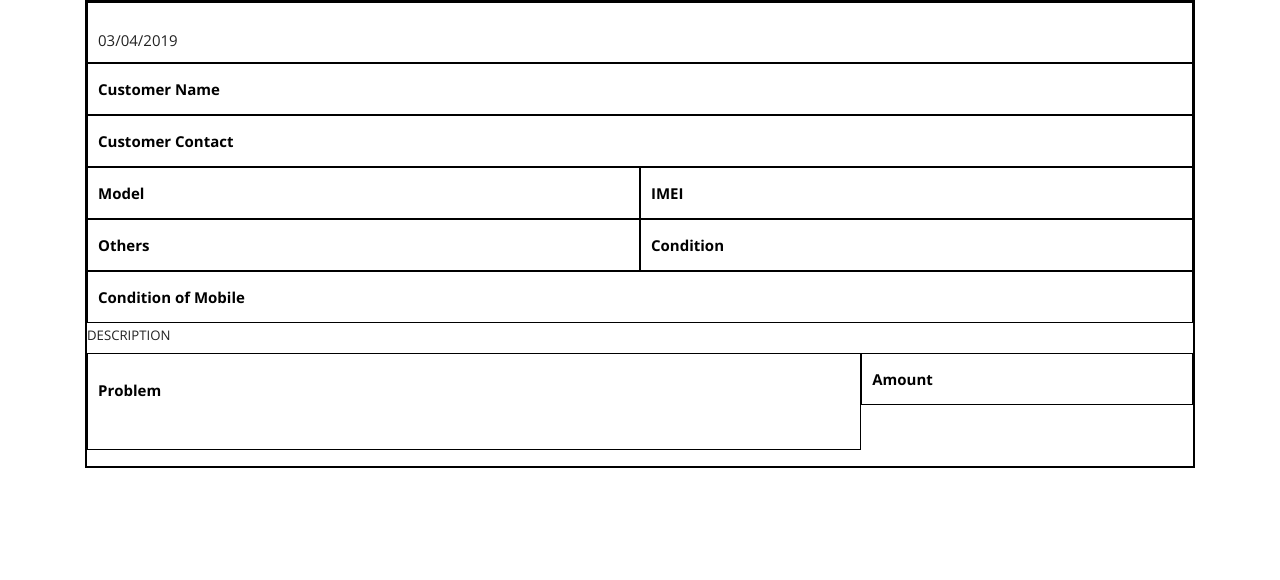
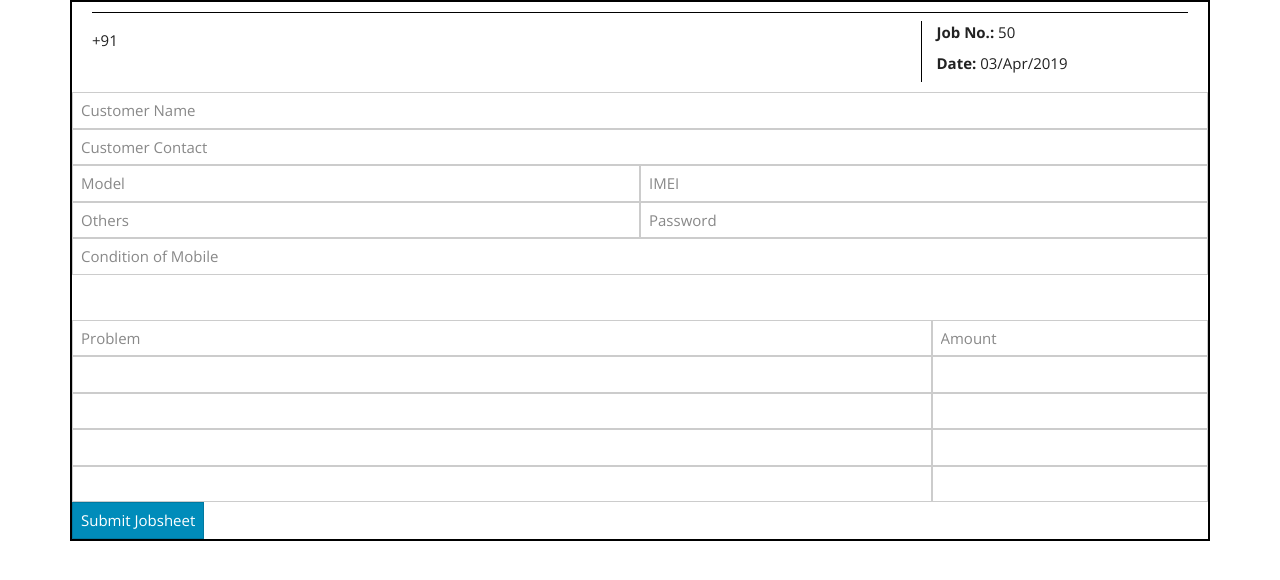
Before and after one commit to MayankValechha/job-sheet-app, a PHP site: page /createJobsheet.php in a window 1280 px wide. Shown: the top 580 px of the page. Run offline with PHP 8.4, Linux system fonts and the light colour scheme; data that the repository does not hold is empty.

Commit message:
Design change

```diff
--- a/createJobsheet.php
+++ b/createJobsheet.php
@@ -15,6 +15,10 @@
         $shop_info = mysqli_fetch_assoc($result);
     }
 
+    if(isset($_POST['submit_job'])) {
+        echo 'Submitted';
+    }
+
 ?>
 
 <!DOCTYPE html>
@@ -25,79 +29,112 @@
     <meta http-equiv="X-UA-Compatible" content="ie=edge">
     <link rel="stylesheet" href="https://bootswatch.com/4/yeti/bootstrap.min.css">
     <title>Create Jobsheet | Job Sheet Application</title>
+
     <style>
-        .jobsheet-wrapper {
-            border: 2px solid black;
+
+        .wrapper {
+            border:2px solid black;
+            padding:0;
         }
 
-        .header{
-            padding:10px;
-            border:1px solid black;
-        }
-        ::placeholder {
-            font-weight:bold;
-            color:black !important;
-        }
-        input, textarea{
-            border:1px solid black !important;
-            padding:25px 10px !important;
-        }
-        .sub-header {
-            width:60%;
+        .wrapper .header {
+            padding:10px 20px;
         }
 
-        .sub-sub-header {
-            width:40%;
+        .header h1 {
+            border-bottom:1px solid black;
         }
 
+        p {
+            margin:0 0 8px 0;
+        }
+
+        .sub-header {
+            border-right:1px solid black;
+        }
     </style>
 </head>
 
 <body>
+    <!-- NEW STYLING -->
+
+    <!-- START OF CONTAINER -->
     <div class="container">
+        <!-- START OF MAIN ROW -->
         <div class="row">
-            <div class="col-lg-12 col-xm-12 col-sm-12">
-                <div class="jobsheet-wrapper">
+            <div class="wrapper col-lg-12- col-md-12 col-sm-12">
+                <div class="header">
+                    <h1><?php echo $shop_info['name']; ?></h1>
 
-                    <div class="header">
-                        <!-- Shop Name -->
-                        <h2><?php echo $shop_info['name']; ?></h2>
-                        <div class="sub-header">
-
-                            <!-- Address and Contact Info of Shopkeeper -->
-                            <p class="lead"><?php echo $shop_info['address']; ?></p>
-                            <p class="lead"><?php echo $shop_info['contact']; ?></p>
-
-                            <!-- Date and Jobsheet Number Goes here -->
-                            <div class="sub-sub-header">
-                                <?php echo date("d/m/Y"); ?>
+                    <!-- START OF SUB-ROW  -->
+                    <div class="row">
+                        <div class="sub-header col-md-8 col-lg-9 col-sm-6">
+                            <div class="">
+                                <p><?php echo $shop_info['address']; ?></p>
+                                <p><?php echo "+91".$shop_info['contact']; ?></p>
                             </div>
                         </div>
+
+                        <div class="col-md-4 col-lg-3 col-sm-6">
+                            <p><b>Job No.:</b> 50</p>
+                            <p><b>Date: </b><?php echo date("d/M/Y"); ?></p>
                         </div>
-                    <form action="">
-                        <div class="form-group">
+                    </div>
+                    <!-- END OF SUB-ROW -->
+                </div>
+                <!-- END OF .header -->
+
+                <!-- START OF FORM -->
+                <form action="<?php echo $_SERVER['PHP_SELF']; ?>"  method="POST">
+                    <div class="form-group" style="margin:0;">
+                        <!-- 100% Width of Inputs -->
                         <input type="text" name="customer_name" class="form-control" placeholder="Customer Name">
                         <input type="text" name="customer_contact" class="form-control" placeholder="Customer Contact">
+
+                        <!-- 50% Width of Inputs -->
                         <div class="form-inline">
                             <input type="text" name="mobile_model" class="form-control" placeholder="Model" style="width: 50%;">
                             <input type="text" name="mobile_imei" class="form-control" placeholder="IMEI" style="width: 50%;">
                         </div>
+
+                        <!-- 50% Width of Inputs -->
                         <div class="form-inline">
                             <input type="text" name="other_things" class="form-control" placeholder="Others" style="width: 50%;">
-                                <input type="text" name="condition_of_mobile" class="form-control" placeholder="Condition" style="width: 50%;">
+                            <input type="text" name="password_of_mobile" class="form-control" placeholder="Password" style="width: 50%;">
                         </div>
+
+                        <!-- 100% Width of Inputs -->
                         <input type="text" name="condition_of_mobile" class="form-control" placeholder="Condition of Mobile">
-                            <label for="description">DESCRIPTION</label>
                         <br>
-                            <div class="clearfix">
-                                <textarea name="problem" class="form-control float-left" placeholder="Problem" style="width:70%; resize:none;"></textarea>
-                                <input type="text" name="estimated_amount" class="form-control float-right" style="width:30%"; placeholder="Amount">
+                        <br>
+                    </div>
+
+                    <!-- START OF FORM ROW -->
+                    <div class="row">
+                        <div class="col-md-8 col-lg-9 col-sm-6 col-xs-6" style="padding-right:0;">
+                            <input type="text" name="problem_in_mobile" class="form-control" placeholder="Problem">
+                            <input type="text" name="problem_in_mobile" class="form-control" placeholder="">
+                            <input type="text" name="problem_in_mobile" class="form-control" placeholder="">
+                            <input type="text" name="problem_in_mobile" class="form-control" placeholder="">
+                            <input type="text" name="problem_in_mobile" class="form-control" placeholder="">
+                        </div>
+                        <div class="col-xs-6 col-sm-6 col-md-4 col-lg-3" style="padding-left:0;">
+                            <input type="text" name="estimate1" class="form-control" placeholder="Amount">
+                            <input type="text" name="estimate2" class="form-control" placeholder="">
+                            <input type="text" name="estimate3" class="form-control" placeholder="">
+                            <input type="text" name="estimate4" class="form-control" placeholder="">
+                            <input type="text" name="estimate5" class="form-control" placeholder="">
                         </div>
                     </div>
+
+                    <input type="submit" value="Submit Jobsheet" name="submit_job" class="btn btn-primary">
+                    <!-- END OF FORM ROW -->
                 </form>
+                <!-- END OF FORM -->
             </div>
         </div>
+        <!-- END OF MAIN ROW -->
     </div>
-    </div>
+    <!-- END OF CONTAINER -->
 </body>
 </html>
```
Lines whose indentation alone changed are shown as unchanged.
